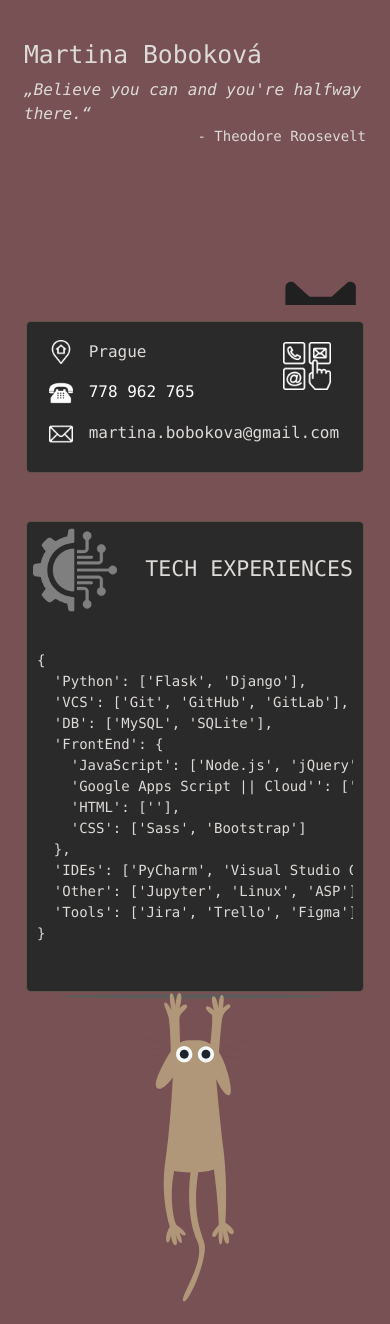
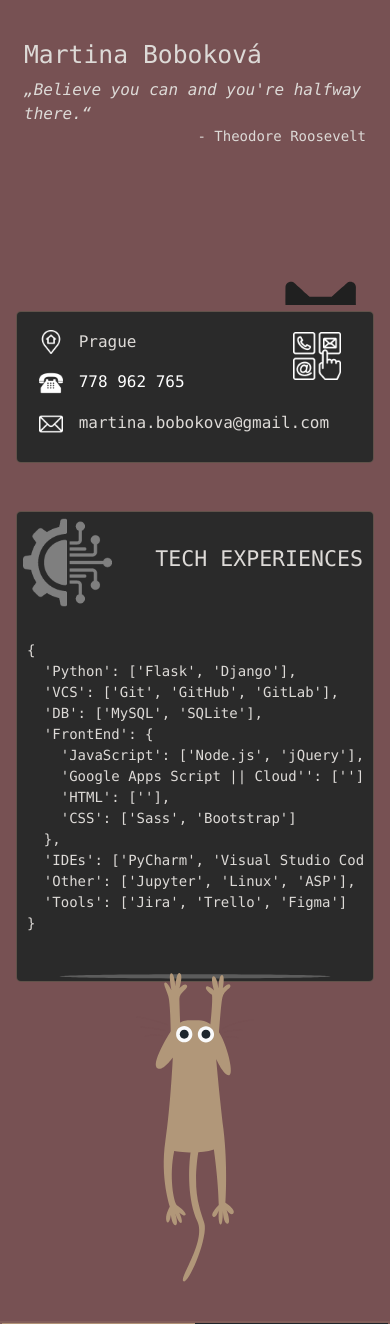
Before and after one commit to mbobokova/my_bio, a Flask app: page / in a window 390 px wide. Shown: the top 1324 px of the page. Run offline with Flask 3, Linux system fonts and the light colour scheme; some libraries are stand-ins or nearby versions.

Commit message:
- fix mobile view for contact  - fix path for cat animation

```diff
--- a/static/css/style.css
+++ b/static/css/style.css
@@ -185,15 +185,17 @@ body.custom-background {
 
 @media (max-width: 768px) {
     .main_about {
-    padding: 0px;
+        padding: 0px;
     }
     body .container {
         margin-top:0px;
     }
     .bio_job_tech {
-    width:100%;
+        width:100%;
     }
     .project img {
 
     }
+    .bio_contact, .bio_skills {
+        margin: 0px}
 }
--- a/static/js/cat_animation_scripts.js
+++ b/static/js/cat_animation_scripts.js
@@ -2,7 +2,7 @@
 
 var animation = lottie.loadAnimation({
     container: document.getElementById('cat-animation'),
-    path: 'static/animations/kitty.json',
+    path: '/static/animations/kitty.json',
     renderer: 'svg',
     loop: false,
     autoplay: false,
```
